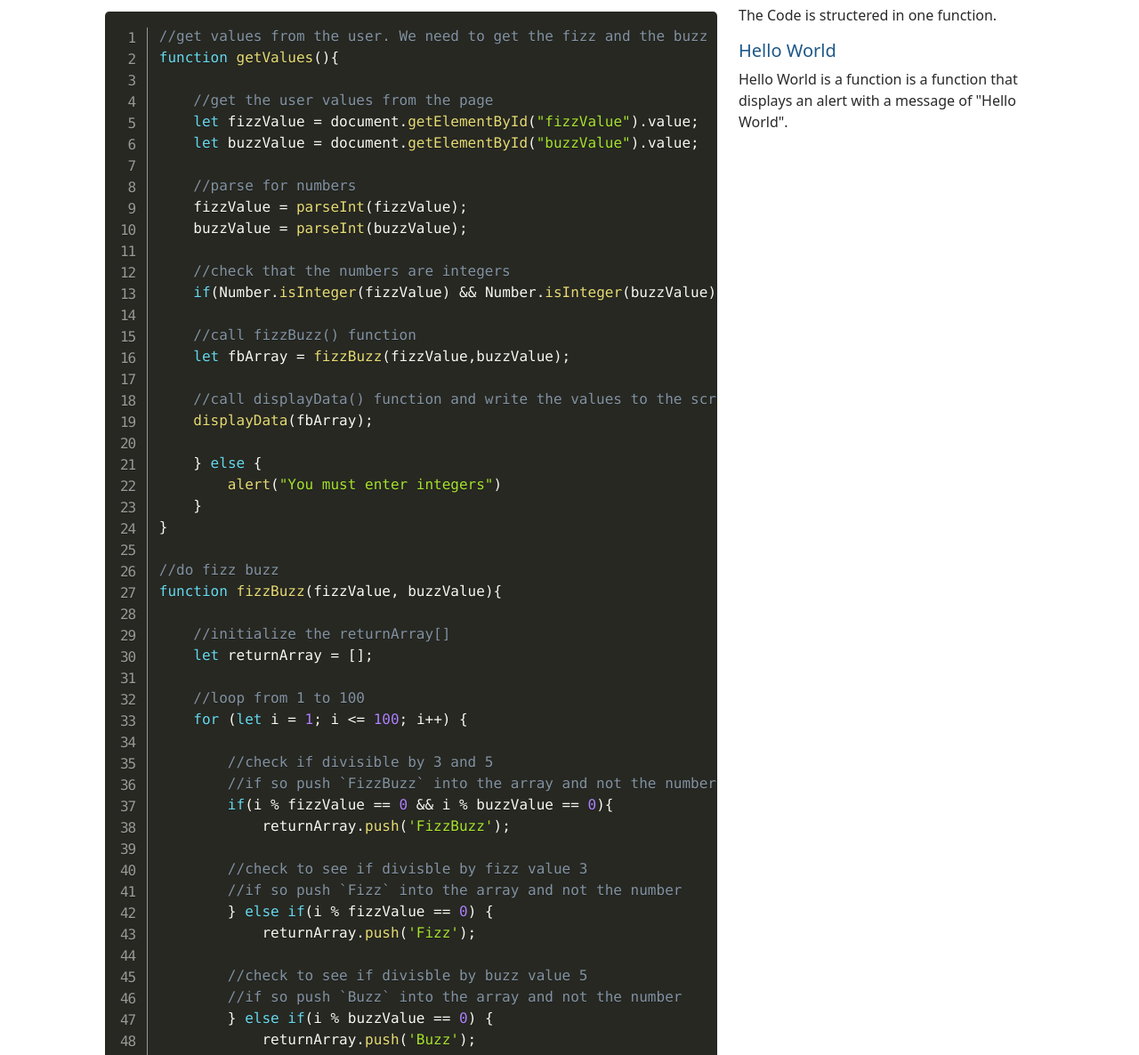
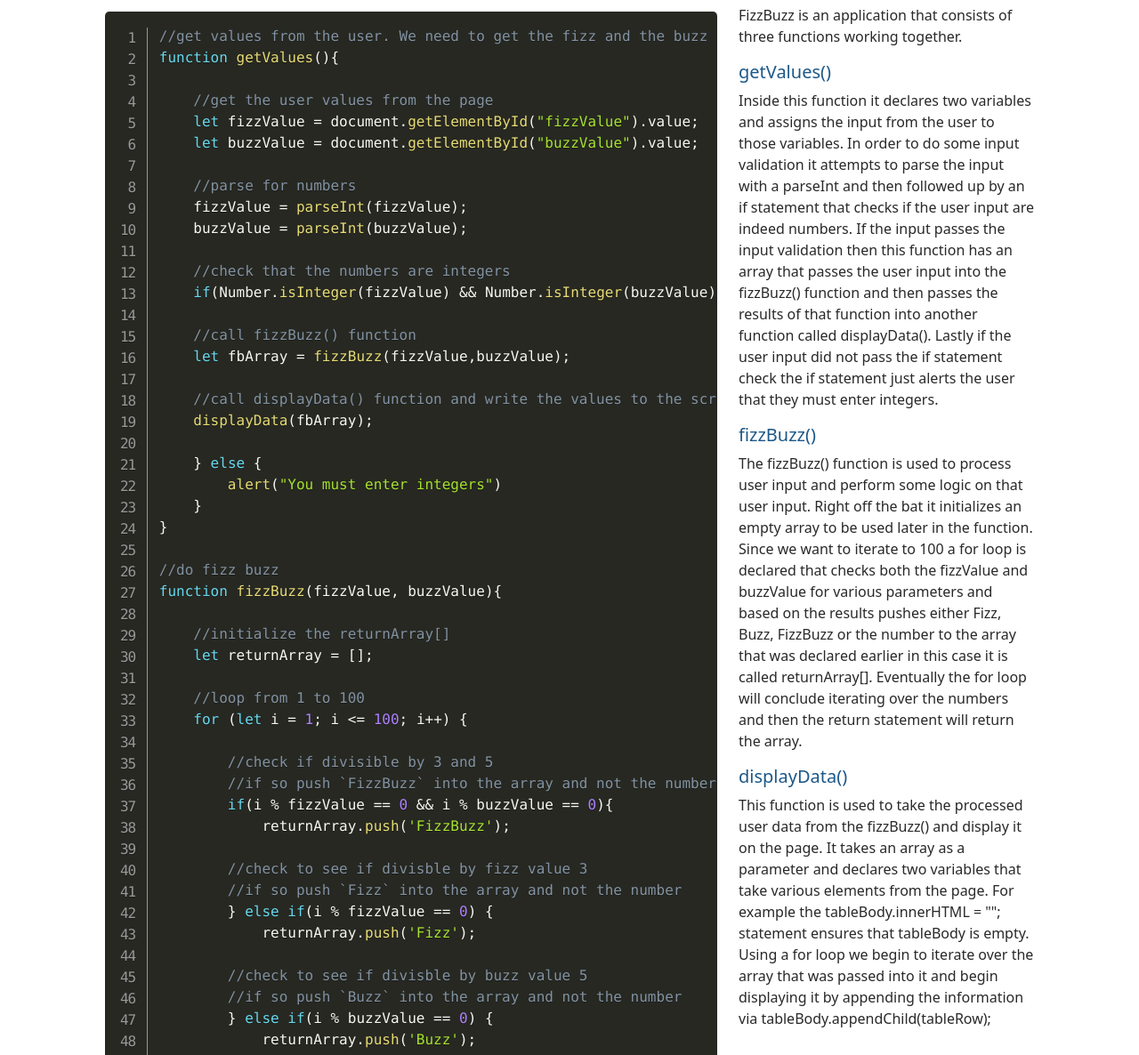
Before and after one commit to wKategianes/FizzBuzz, a plain HTML site: page code.html in a window 1280 px wide. Shown: the part 114-1300 px from the top of the page at 89% size. Drawn offline with nearby package versions, Linux system fonts and the light colour scheme.

Commit message:
Added code.html
Updated code.html
Updated site.js
Fixed Typos

```diff
--- a/code.html
+++ b/code.html
@@ -134,19 +134,10 @@
                                 //grab just the tds and put them into array
                                 let rowCols = tableRow.querySelectorAll("td");
 
-                                rowCols[0].classList.add(fbArray[index]);
                                 rowCols[0].textContent = fbArray[index];
-
-                                rowCols[1].classList.add(fbArray[index]);
                                 rowCols[1].textContent = fbArray[index+1];
-
-                                rowCols[2].classList.add(fbArray[index]);
                                 rowCols[2].textContent = fbArray[index+2];
-
-                                rowCols[3].classList.add(fbArray[index]);
                                 rowCols[3].textContent = fbArray[index+3];
-
-                                rowCols[4].classList.add(fbArray[index]);
                                 rowCols[4].textContent = fbArray[index+4];
 
                                 tableBody.appendChild(tableRow);
@@ -157,9 +148,27 @@
             </div>
 
             <div class="col-lg-4">
-                <p>The Code is structered in one function.</p>
-                <h5>Hello World</h5>
-                <p>Hello World is a function is a function that displays an alert with a message of "Hello World".</p>
+                <p>FizzBuzz is an application that consists of three functions working together.</p>
+                <h5>getValues()</h5>
+                <p>Inside this function it declares two variables and assigns the input from the user to those variables. In order to do some input validation
+                    it attempts to parse the input with a parseInt and then followed up by an if statement that checks if the user input are indeed numbers.
+                    If the input passes the input validation then this function has an array that passes the user input into the fizzBuzz() function and then
+                    passes the results of that function into another function called displayData(). Lastly if the user input did not pass the if statement check
+                    the if statement just alerts the user that they must enter integers.
+                </p>
+
+                <h5>fizzBuzz()</h5>
+                <p>The fizzBuzz() function is used to process user input and perform some logic on that user input. Right off the bat it initializes an empty array
+                    to be used later in the function. Since we want to iterate to 100 a for loop is declared that checks both the fizzValue and buzzValue for various
+                    parameters and based on the results pushes either Fizz, Buzz, FizzBuzz or the number to the array that was declared earlier in this case it is called
+                    returnArray[]. Eventually the for loop will conclude iterating over the numbers and then the return statement will return the array.
+                </p>
+
+                <h5>displayData()</h5>
+                <p>This function is used to take the processed user data from the fizzBuzz() and display it on the page. It takes an array as a parameter and declares two
+                    variables that take various elements from the page. For example the tableBody.innerHTML = ""; statement ensures that tableBody is empty. Using a for loop
+                    we begin to iterate over the array that was passed into it and begin displaying it by appending the information via tableBody.appendChild(tableRow);
+                </p>
             </div>
         </div>
 
```
Also changed, not shown: js/site.js (+1 -9 lines).
